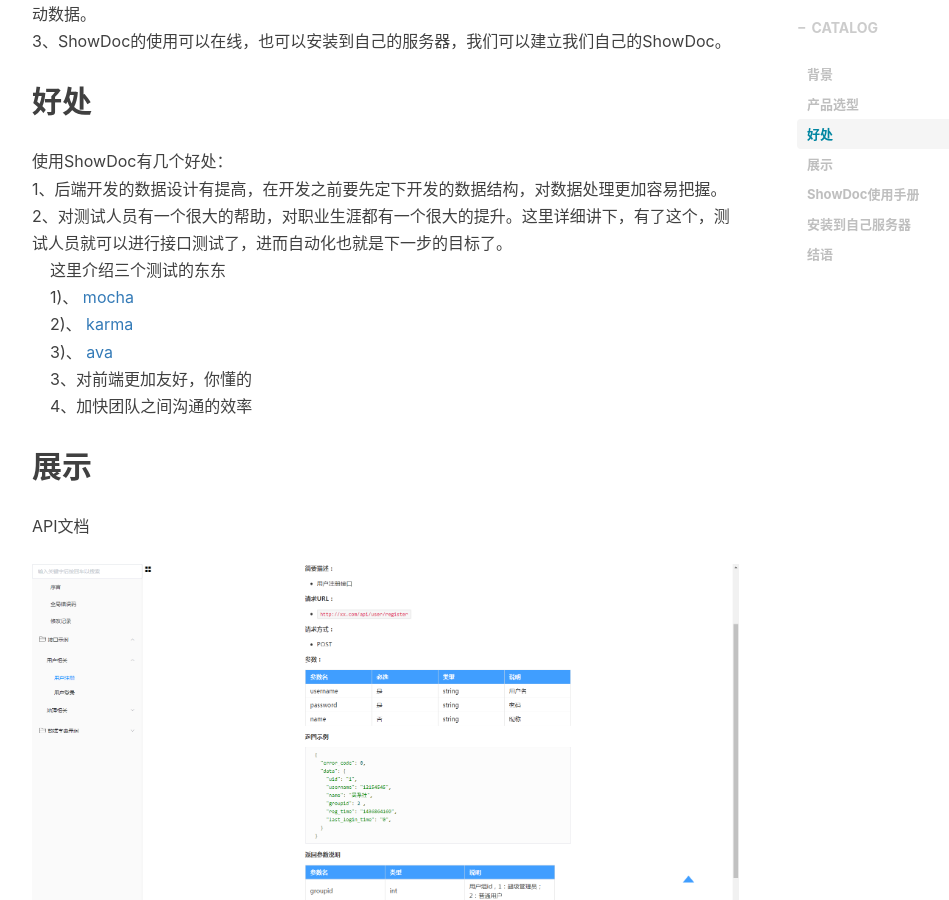
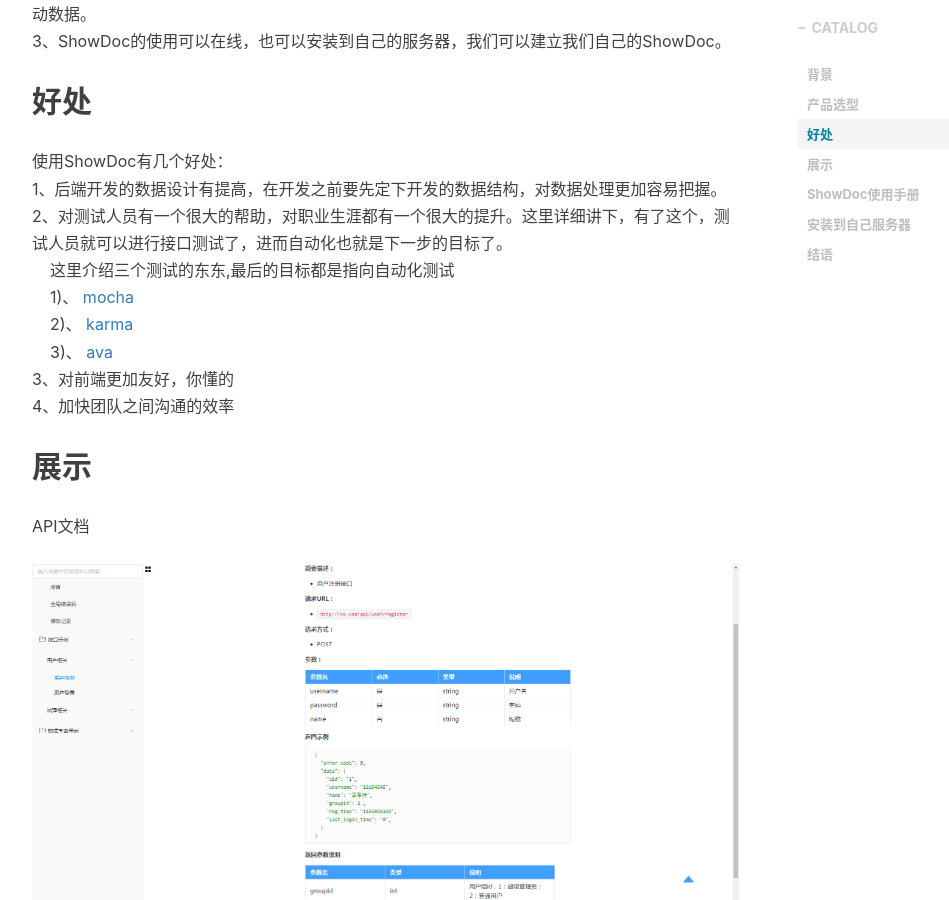
Before and after one commit to 00feng00/00feng00.github.io, a Jekyll site: the page built from _posts/2018-10-16-showdoc_saying.markdown, in a window 1280 px wide and 900 px high, scrolled down 1081 px. Shown: the whole window, without its empty margins (233-1182 px from the left). Built offline with Jekyll 4.4.1, drawn with Linux system fonts in a browser that asks for light colours; nearby versions of some CDN libraries; comment, search, counter and statistics services are not loaded.

Commit message:
Update 2018-10-16-showdoc_saying.markdown

```diff
--- a/_posts/2018-10-16-showdoc_saying.markdown
+++ b/_posts/2018-10-16-showdoc_saying.markdown
@@ -33,12 +33,12 @@
 使用ShowDoc有几个好处：<br />
 1、后端开发的数据设计有提高，在开发之前要先定下开发的数据结构，对数据处理更加容易把握。<br />
 2、对测试人员有一个很大的帮助，对职业生涯都有一个很大的提升。这里详细讲下，有了这个，测试人员就可以进行接口测试了，进而自动化也就是下一步的目标了。<br />
-&nbsp;&nbsp;&nbsp;&nbsp;这里介绍三个测试的东东<br />
+&nbsp;&nbsp;&nbsp;&nbsp;这里介绍三个测试的东东,最后的目标都是指向自动化测试<br />
 &nbsp;&nbsp;&nbsp;&nbsp;1)、 [mocha](https://m.aliyun.com/jiaocheng/topic_75092_1.html) <br />
 &nbsp;&nbsp;&nbsp;&nbsp;2)、 [karma](http://karma-runner.github.io/2.0/index.html) <br />
 &nbsp;&nbsp;&nbsp;&nbsp;3)、 [ava](http://i5ting.github.io/ava-practice/) <br />
-&nbsp;&nbsp;&nbsp;&nbsp;3、对前端更加友好，你懂的<br />
-&nbsp;&nbsp;&nbsp;&nbsp;4、加快团队之间沟通的效率<br />
+3、对前端更加友好，你懂的<br />
+4、加快团队之间沟通的效率<br />
 
 ## 展示
 API文档
```
